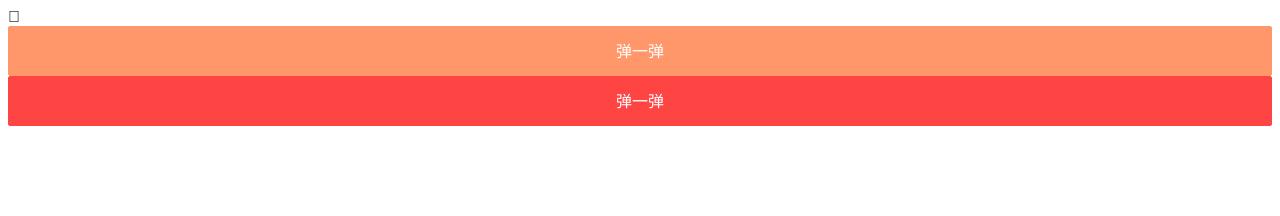
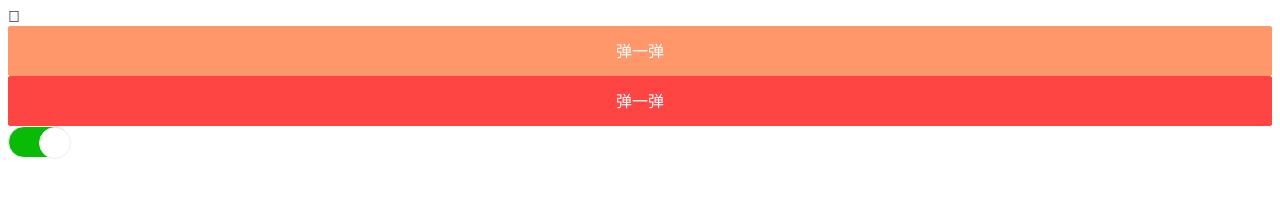
Before and after one commit to Greency/cy-ui, a Vue app in the folder ui/: page / in a window 1280 px wide. Shown: the top 216 px of the page. Built offline with nearby package versions, Linux system fonts and the light colour scheme; the HTML template or start-up script is replaced by a standard one.

Commit message:
feat：switch组件

```diff
--- a/ui/src/App.vue
+++ b/ui/src/App.vue
@@ -2,6 +2,7 @@
 	<div class="wrapper">
 		<cy-button type="warning" shape size="large" @click="setting">弹一弹</cy-button>
 		<cy-button type="danger" shape size="large" @click="setting2">弹一弹</cy-button>
+		<cy-switch v-model="switchVal"></cy-switch>
 		<!--<cy-popup v-model="show">
 			<div style="width: 375px;height: 300px;background-color: red;"></div>
 		</cy-popup>
@@ -15,18 +16,26 @@
 import Popup from './packages/popup';
 import Button from './packages/button';
 import Picker from './packages/picker/picker';
+import Switch from './packages/switch';
 
 export default {
 	name: 'app',
 	components: {
 		'cy-popup': Popup,
 		'cy-button': Button,
-		'cy-picker': Picker
+		'cy-picker': Picker,
+		'cy-switch': Switch
 	},
 	data() {
 		return {
 			show: false,
+			switchVal: true,
 			columns: [[1, 2, 3, 4, 5, 6, 7, 8, 9, 10], ['a', 'b', 'c']]
+		}
+	},
+	watch: {
+		switchVal(val){
+			console.log(val);
 		}
 	},
 	methods: {
--- /dev/null
+++ b/ui/src/packages/switch.vue
@@ -0,0 +1,72 @@
+<template>
+	<div
+		:class="['cy-switch', on ? bem('switch', 'on') : '']"
+		:style="{fontSize: `${size}px`}"
+		@click="handleToggle"
+	>
+		<div :class="['cy-switch-round', on ? bem('switch-round', 'on') : '']"></div>
+	</div>
+</template>
+
+<script>
+import Bem from './mixins/bem';
+
+export default {
+	name: 'CySwitch',
+	mixins: [Bem],
+	props: {
+		value: Boolean,
+		size: {
+			type: Number,
+			default: 30
+		}
+	},
+	data() {
+		return {
+			on: this.value
+		}
+	},
+	watch: {
+		value(val) {
+			this.on = val;
+		}
+	},
+	methods: {
+		handleToggle() {
+			this.on = !this.on;
+			this.$emit('input', this.on);
+		}
+	}
+}
+</script>
+
+<style lang="stylus">
+.cy-switch {
+	position: relative;
+	width: 2em;
+	height: 1em;
+	border: 1px solid #ebedf0;
+	border-radius: 1em;
+	background-color: rgba(9, 187, 7, 0);
+	transition: background-color 250ms ease-in;
+
+	&-round {
+		position: absolute;
+		width: 1em;
+		height: 1em;
+		border-radius: 50%;
+		background-color: white;
+		border: 1px solid #ebedf0;
+		transform: translate(0, 0);
+		transition: transform 250ms ease-in;
+
+		&--on {
+			transform: translate(1em, 0);
+		}
+	}
+
+	&--on {
+		background-color: rgba(9, 187, 7, 1);
+	}
+}
+</style>
```
